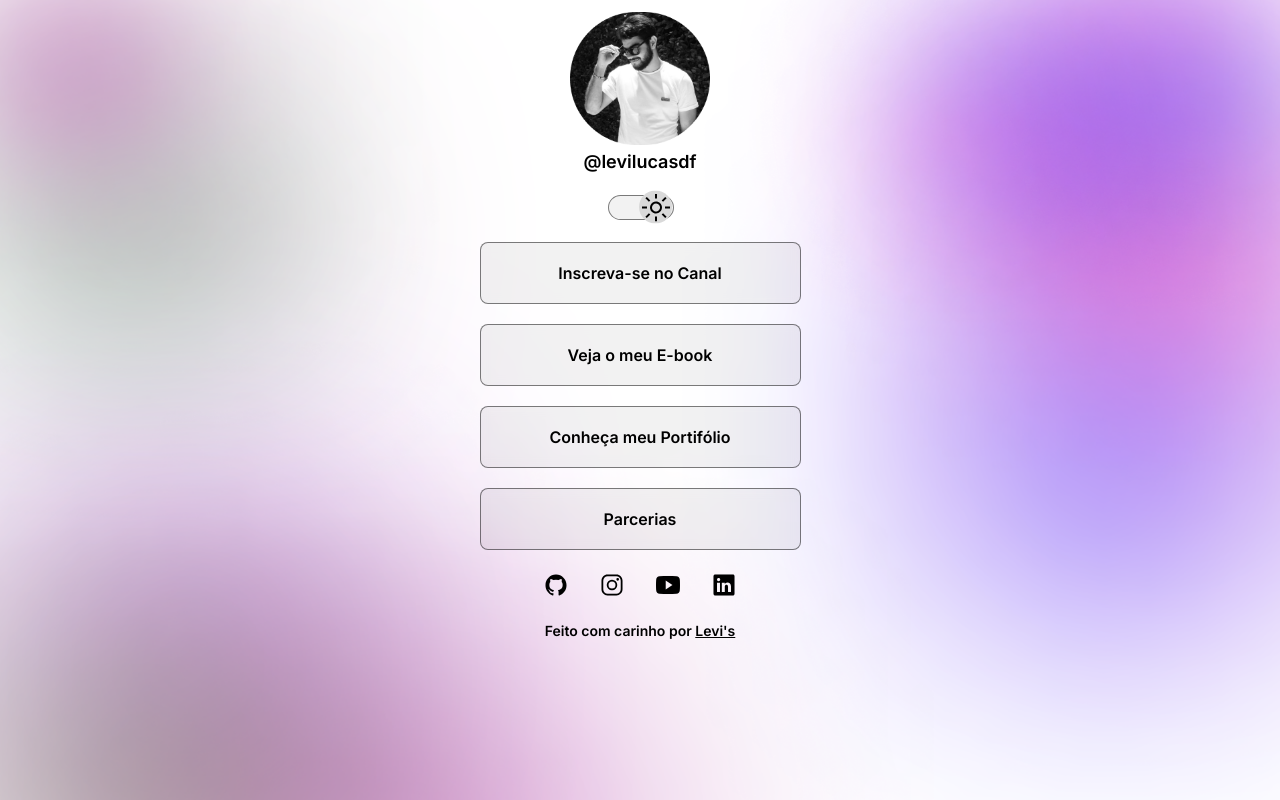
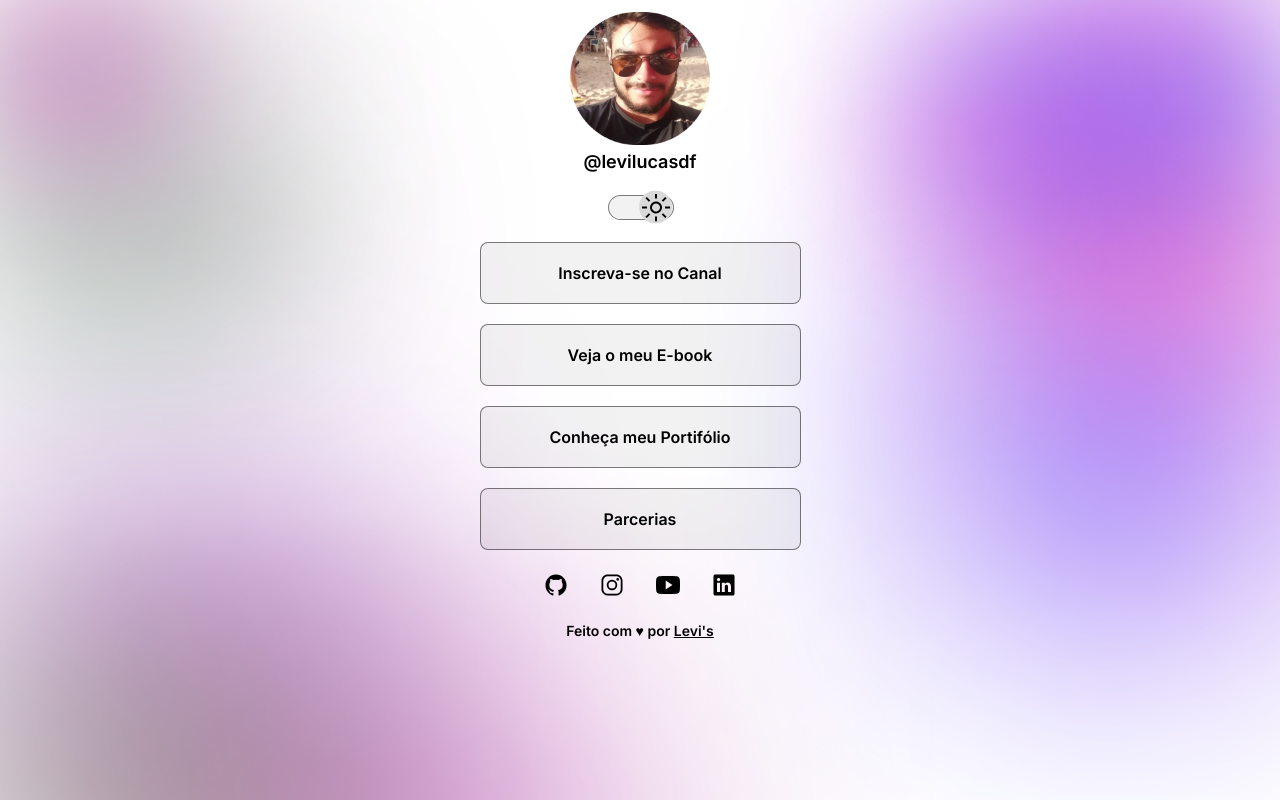
Before and after one commit to levilucasdf/projeto-Canais, a plain HTML site: page index.html in a window 1280 px wide. Both pictures are taken after a click on the element 640 px from the left and 207 px from the top of the page. Drawn offline with nearby package versions, Linux system fonts and the light colour scheme.

Commit message:
add README

```diff
--- a/index.html
+++ b/index.html
@@ -65,7 +65,7 @@
             <ion-icon name="logo-linkedin"></ion-icon>
         </a>
       </div>
-      <footer>Feito com carinho por <a href="https://www.instagram.com/levilucasdf/">Levi's</a></footer>
+      <footer>Feito com ♥ por <a href="https://www.instagram.com/levilucasdf/">Levi's</a></footer>
 
        <!--Todos os icones-->
       <script type="module" src="https://unpkg.com/ionicons@7.1.0/dist/ionicons/ionicons.esm.js"></script>
--- a/script.js
+++ b/script.js
@@ -4,9 +4,9 @@ function toggleMode() {
 
   const img = document.querySelector("#profile img")
 
-  if (html.classList.contains("light")){
+  if (html.classList.contains("light")) {
+    img.setAttribute("src", "./assets/light-avatar-png.png")
+  } else {
     img.setAttribute("src", "./assets/avatar-png.png")
-  } else {
-    img.setAttribute("src", "./assets/light-avatar-png")
   }
 }
```
Also changed, not shown: 4 other files.
